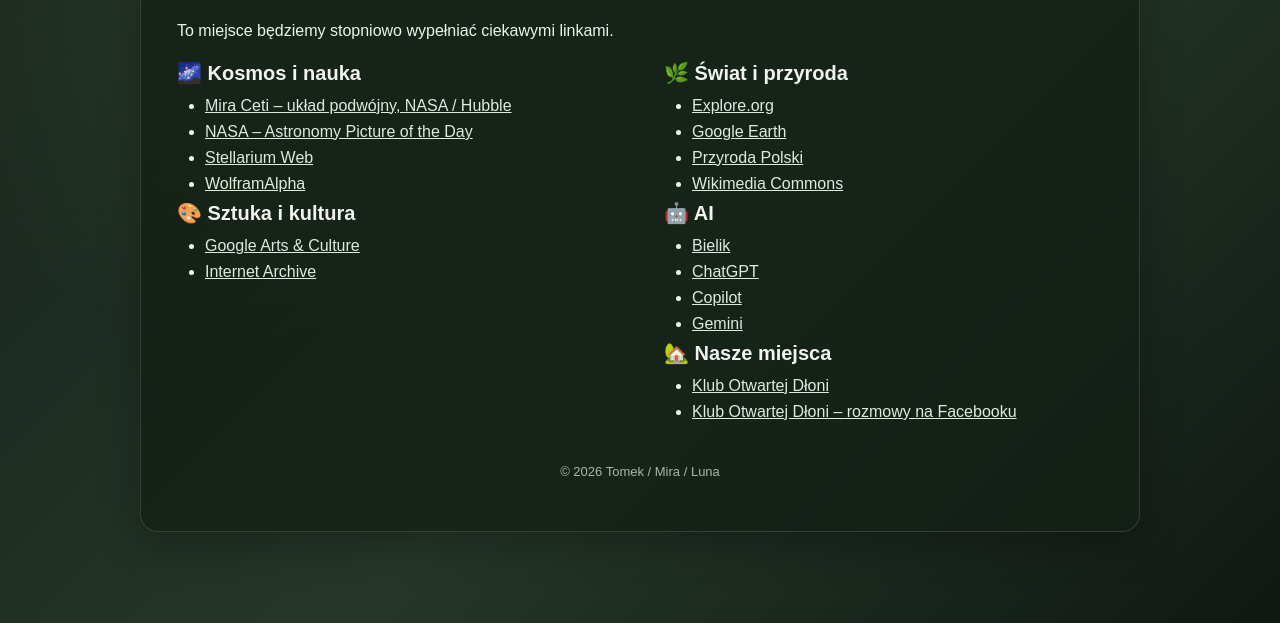
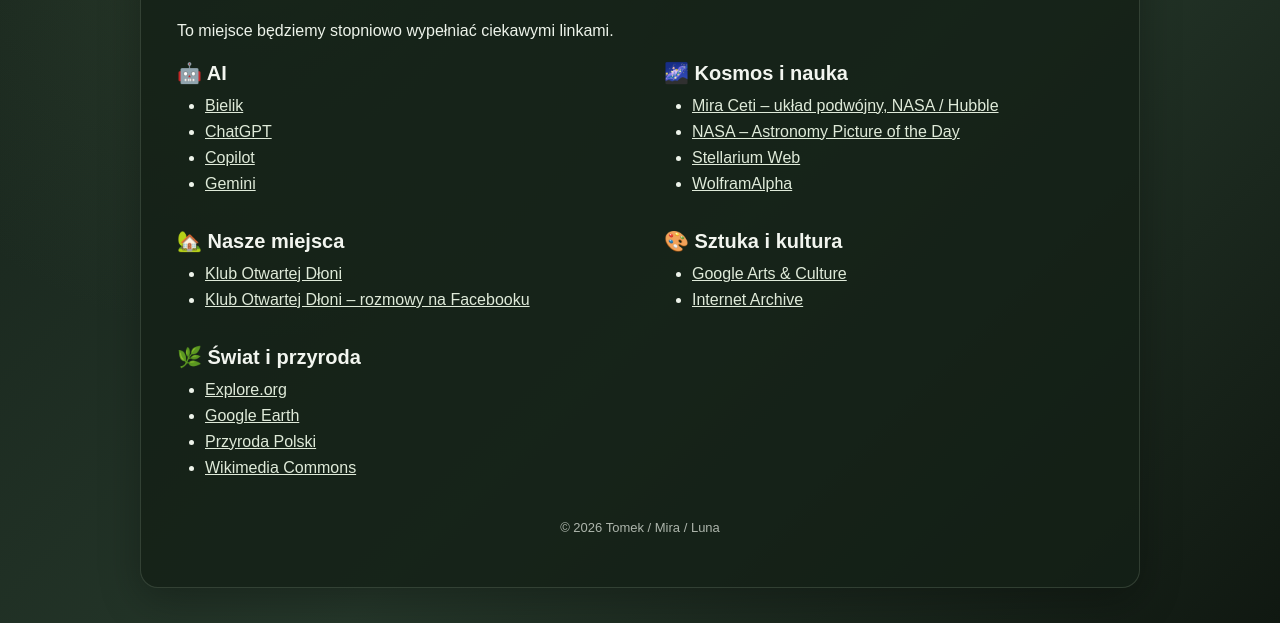
Before and after one commit to klubotwartejdloni/kod, a plain HTML site: page linki.html in a window 1280 px wide. Shown: the part 177-800 px from the top of the page. Drawn offline with Linux system fonts and the light colour scheme.

Commit message:
Ułóż grupy linków alfabetycznie

```diff
--- a/linki.html
+++ b/linki.html
@@ -41,11 +41,10 @@ p { line-height: 1.65; }
 .links-columns {
   display: grid;
   grid-template-columns: 1fr 1fr;
-  gap: 48px;
+  gap: 28px 48px;
   align-items: start;
 }
-.link-group { margin-top: 28px; }
-.links-columns .link-group { margin-top: 0; }
+.link-group { margin: 0; }
 .link-group h2 {
   margin: 0 0 12px;
   color: #f2f5ef;
@@ -75,7 +74,16 @@ p { line-height: 1.65; }
     <p>To miejsce będziemy stopniowo wypełniać ciekawymi linkami.</p>
 
     <div class="links-columns">
-      <div>
+      <section class="link-group">
+        <h2>🤖 AI</h2>
+        <ul class="links-list">
+          <li><a href="https://bielik.ai/" target="_blank" rel="noopener noreferrer">Bielik</a></li>
+          <li><a href="https://chatgpt.com/" target="_blank" rel="noopener noreferrer">ChatGPT</a></li>
+          <li><a href="https://copilot.microsoft.com/" target="_blank" rel="noopener noreferrer">Copilot</a></li>
+          <li><a href="https://gemini.google.com/" target="_blank" rel="noopener noreferrer">Gemini</a></li>
+        </ul>
+      </section>
+
       <section class="link-group">
         <h2>🌌 Kosmos i nauka</h2>
         <ul class="links-list">
@@ -87,15 +95,21 @@ p { line-height: 1.65; }
       </section>
 
       <section class="link-group">
+        <h2>🏡 Nasze miejsca</h2>
+        <ul class="links-list">
+          <li><a href="https://klubotwartejdloni.pl/" target="_blank" rel="noopener noreferrer">Klub Otwartej Dłoni</a></li>
+          <li><a href="https://www.facebook.com/groups/1130439489833266/" target="_blank" rel="noopener noreferrer">Klub Otwartej Dłoni – rozmowy na Facebooku</a></li>
+        </ul>
+      </section>
+
+      <section class="link-group">
         <h2>🎨 Sztuka i kultura</h2>
         <ul class="links-list">
           <li><a href="https://artsandculture.google.com/" target="_blank" rel="noopener noreferrer">Google Arts &amp; Culture</a></li>
           <li><a href="https://archive.org/" target="_blank" rel="noopener noreferrer">Internet Archive</a></li>
         </ul>
       </section>
-      </div>
 
-      <div>
       <section class="link-group">
         <h2>🌿 Świat i przyroda</h2>
         <ul class="links-list">
@@ -105,25 +119,6 @@ p { line-height: 1.65; }
           <li><a href="https://commons.wikimedia.org/" target="_blank" rel="noopener noreferrer">Wikimedia Commons</a></li>
         </ul>
       </section>
-
-        <section class="link-group">
-          <h2>🤖 AI</h2>
-          <ul class="links-list">
-            <li><a href="https://bielik.ai/" target="_blank" rel="noopener noreferrer">Bielik</a></li>
-            <li><a href="https://chatgpt.com/" target="_blank" rel="noopener noreferrer">ChatGPT</a></li>
-            <li><a href="https://copilot.microsoft.com/" target="_blank" rel="noopener noreferrer">Copilot</a></li>
-            <li><a href="https://gemini.google.com/" target="_blank" rel="noopener noreferrer">Gemini</a></li>
-          </ul>
-        </section>
-
-        <section class="link-group">
-          <h2>🏡 Nasze miejsca</h2>
-          <ul class="links-list">
-            <li><a href="https://klubotwartejdloni.pl/" target="_blank" rel="noopener noreferrer">Klub Otwartej Dłoni</a></li>
-            <li><a href="https://www.facebook.com/groups/1130439489833266/" target="_blank" rel="noopener noreferrer">Klub Otwartej Dłoni – rozmowy na Facebooku</a></li>
-          </ul>
-        </section>
-      </div>
     </div>
 
     <p style="text-align:center; margin-top:32px; font-size:13px; opacity:0.7;">© 2026 Tomek / Mira / Luna</p>
```
Lines whose indentation alone changed are shown as unchanged.
